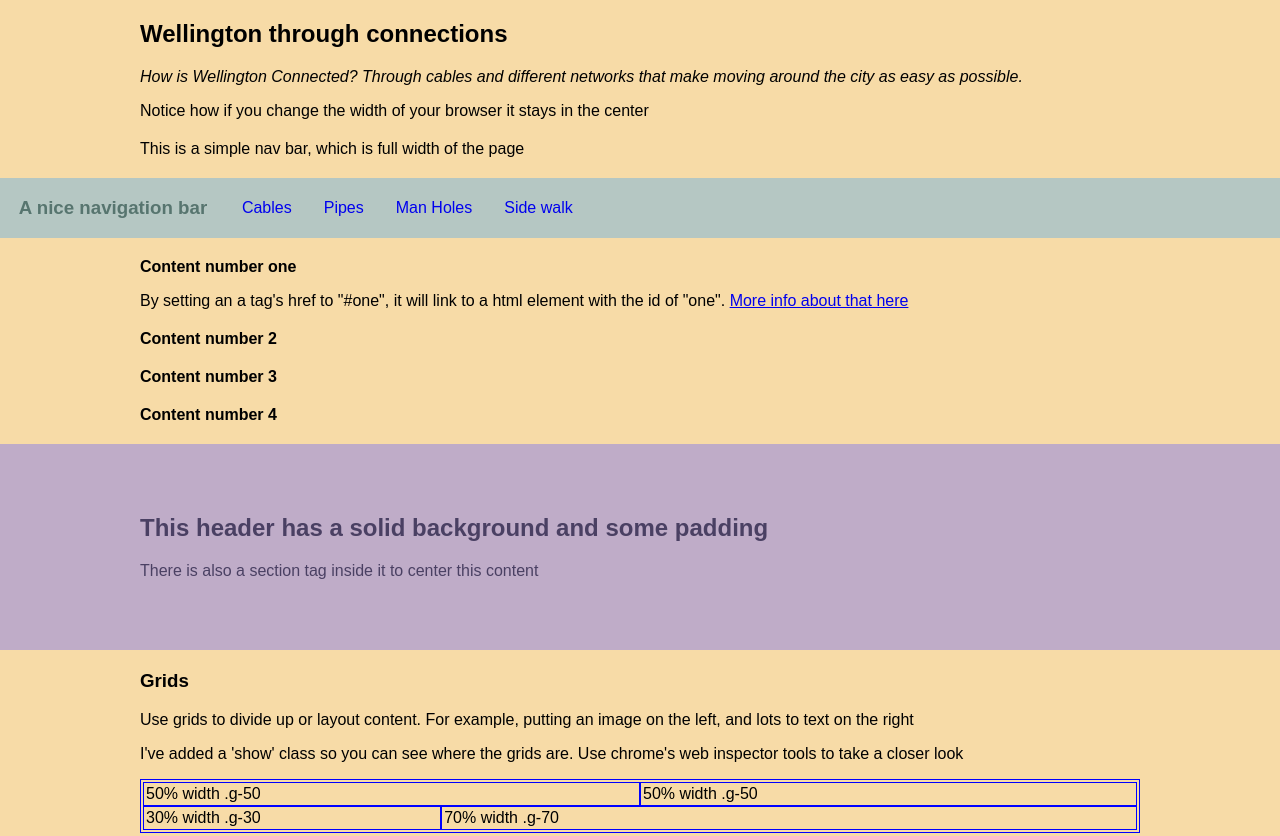
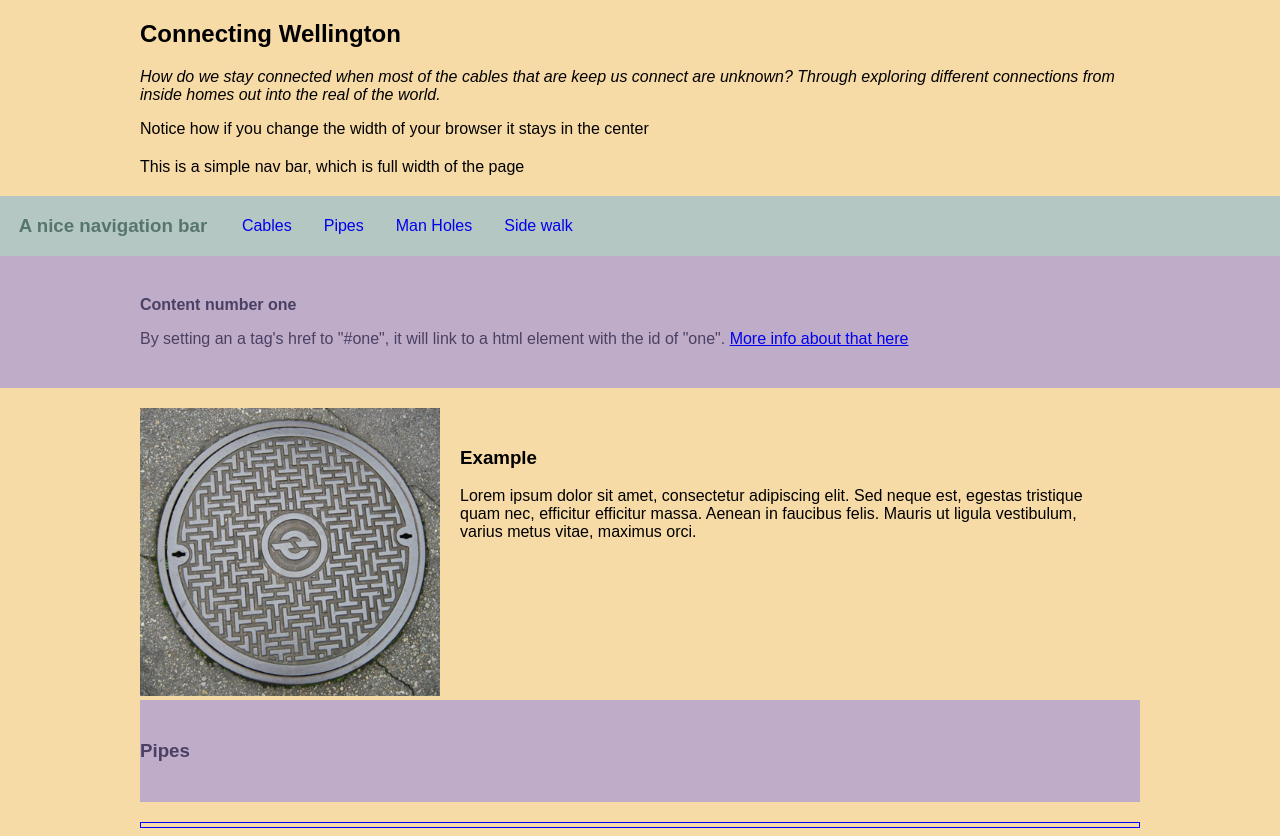
Before and after one commit to LexieEtherington/MDDN201-AS1, a plain HTML site: page index.html in a window 1280 px wide. Shown: the top 836 px of the page. Drawn offline with Linux system fonts and the light colour scheme.

Commit message:
Updated DS sotre, README, style and index

```diff
--- a/css/style.css
+++ b/css/style.css
@@ -21,8 +21,8 @@ section{
 header{
 	background-color: #bfacc8;
 	color: #4a4063 ; /* more readable on an orange background */
-	padding-top: 50px;
-	padding-bottom: 50px;
+	padding-top: 20px;
+	padding-bottom: 20px;
 }
 
 nav{
--- a/index.html
+++ b/index.html
@@ -9,8 +9,8 @@
 </head>
 
 	<section>
-		<h1>Wellington through connections</h1>
-		<p><em>How is Wellington Connected? Through cables and different networks that make moving around the city as easy as possible. </em></p>
+		<h1>Connecting Wellington</h1>
+		<p><em>How do we stay connected when most of the cables that are keep us connect are unknown? Through exploring different connections from inside homes out into the real of the world. </em></p>
 
 		<p>Notice how if you change the width of your browser it stays in the center</p>
 	</section>
@@ -26,13 +26,34 @@
 		<a href="#four">Side walk</a>
 	</nav>
 
+	<header>
 	<section id="one">
 		<p><strong>Content number one</strong></p>
 		<p>By setting an a tag's href to "#one", it will link to a html element with the id of "one". <a href="https://css-tricks.com/hash-tag-links-padding/">More info about that here</a></p>
 	</section>
+	</header>
 
+	<section>
+		<div class="g-row">
+			<div class="g-30">
+				<img src="img/cover.jpg">
+			</div>
+			<div class="g-70 padded">
+				<h3>Example</h3>
+				<p>Lorem ipsum dolor sit amet, consectetur adipiscing elit. Sed neque est, egestas tristique quam nec, efficitur efficitur massa. Aenean in faucibus felis. Mauris ut ligula vestibulum, varius metus vitae, maximus orci.</p>
+			</div>
+		</div>
+
+
+	<header>
 	<section id="two">
-		<p><strong>Content number 2</strong></p>
+			<h1>Pipes</h1>
+		</section>
+	</header>
+	<p> </p>
+
+	<section>
+		<div class="g-row show"></div>
 	</section>
 
 	<section id="three">
```
Also changed, not shown: 2 other files.
